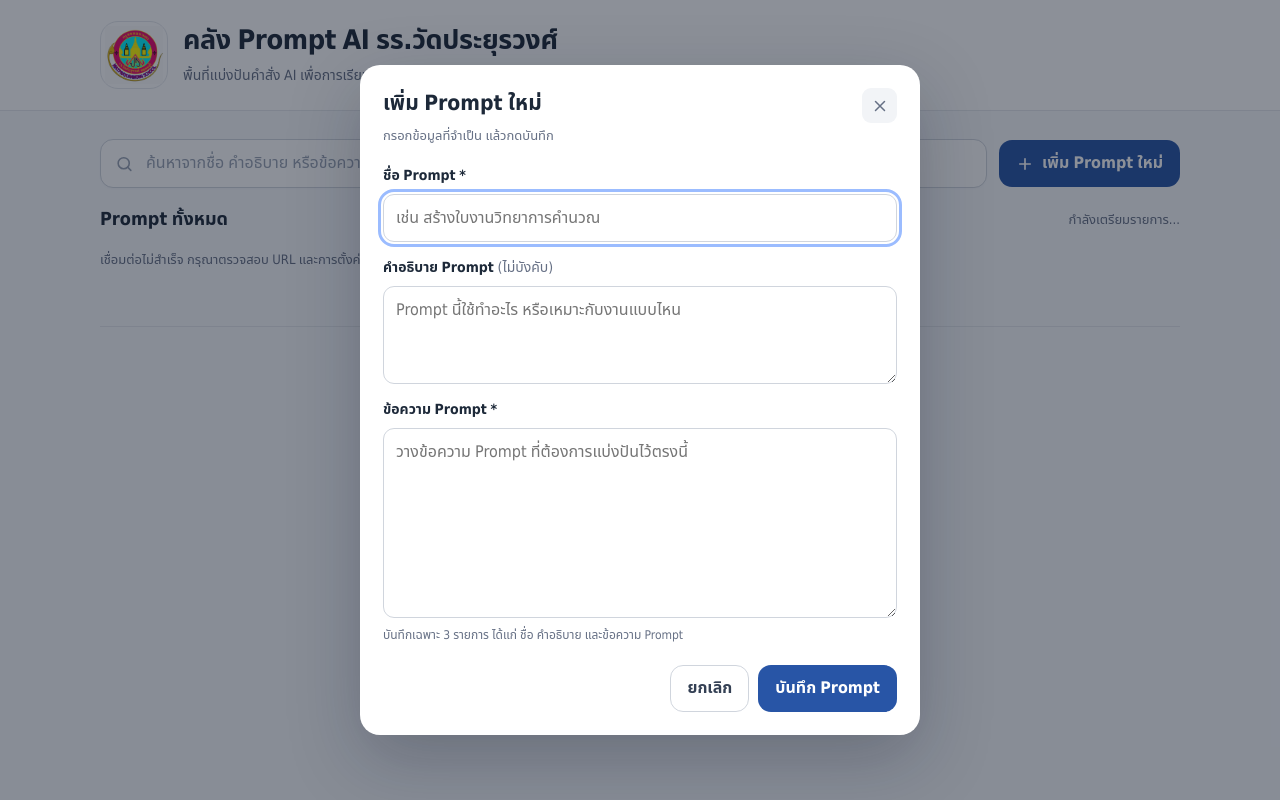
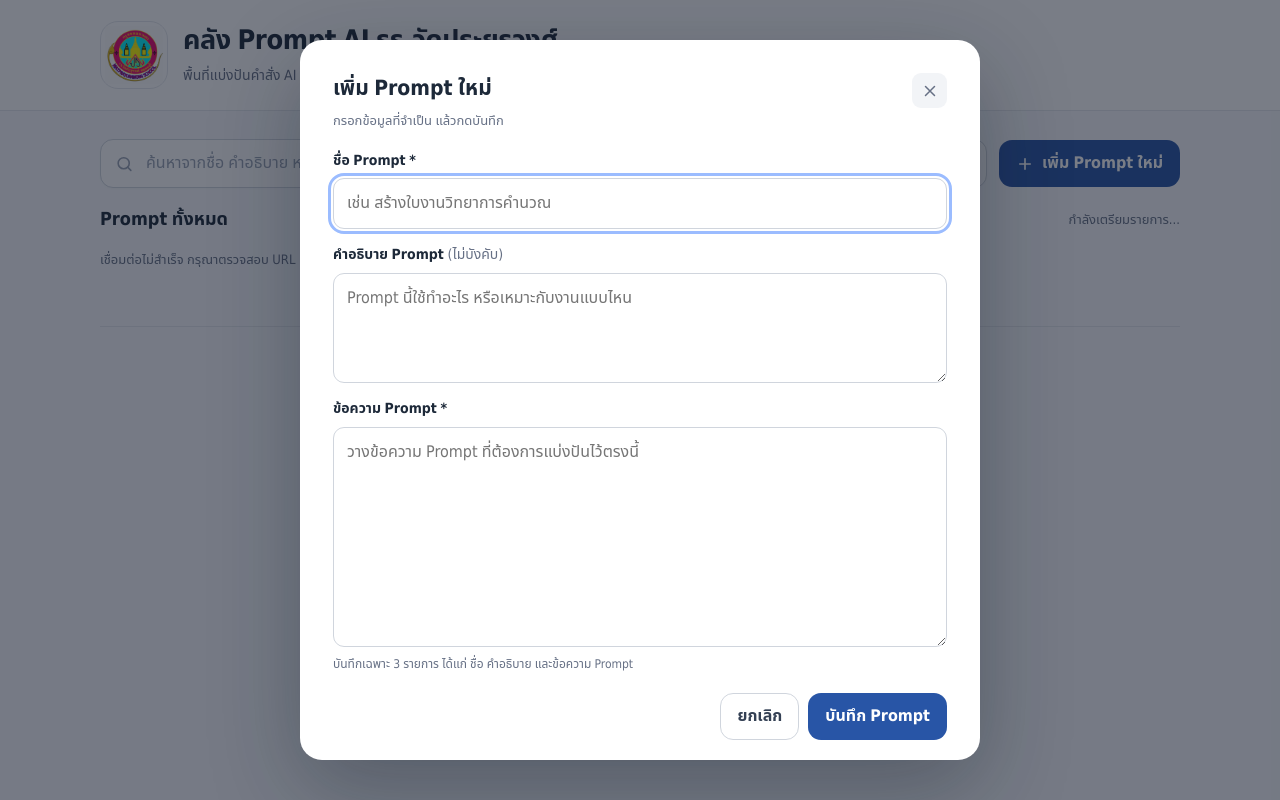
Before and after one commit to KruJirapon/prompt-ai-wat-prayurawong, a plain HTML site: page index.html in a window 1280 px wide. Both pictures are taken after a click on the button "เพิ่ม Prompt ใหม่". Drawn offline with Linux system fonts and the light colour scheme.

Commit message:
Add files via upload

```diff
--- a/index.html
+++ b/index.html
@@ -119,11 +119,48 @@
     .empty-state h3 { margin: 0 0 5px; font-size: 17px; }
     .empty-state p { margin: 0; color: var(--muted); font-size: 14px; }
     .footer-inner { padding: 18px 0 28px; border-top: 1px solid var(--line); color: var(--muted); font-size: 12px; text-align: center; }
-    .modal-backdrop { position: fixed; inset: 0; z-index: 20; display: none; align-items: center; justify-content: center; padding: 18px; background: rgba(16,24,40,.48); }
-    .modal-backdrop.open { display: flex; }
+    /* หน้าต่างเพิ่ม/แก้ไข Prompt: ใช้ Grid เพื่อจัดกึ่งกลางจออย่างสม่ำเสมอ */
+    .modal-backdrop {
+      position: fixed !important;
+      inset: 0 !important;
+      width: 100vw;
+      height: 100vh;
+      height: 100dvh;
+      z-index: 1000;
+      display: none !important;
+      place-items: center;
+      padding: max(12px, env(safe-area-inset-top)) max(12px, env(safe-area-inset-right))
+               max(12px, env(safe-area-inset-bottom)) max(12px, env(safe-area-inset-left));
+      background: rgba(16, 24, 40, .56);
+      overflow-y: auto;
+      overscroll-behavior: contain;
+    }
+    .modal-backdrop.open {
+      display: grid !important;
+    }
     .modal {
-      width: min(560px, 100%); max-height: min(90vh, 850px); overflow: auto; background: white; border-radius: 20px;
-      padding: 23px; box-shadow: 0 24px 70px rgba(16,24,40,.25);
+      position: relative;
+      width: min(680px, calc(100vw - 32px));
+      max-width: 100%;
+      max-height: min(90vh, 850px);
+      max-height: min(90dvh, 850px);
+      margin: auto;
+      overflow-x: hidden;
+      overflow-y: auto;
+      overscroll-behavior: contain;
+      background: white;
+      border: 1px solid rgba(255, 255, 255, .7);
+      border-radius: 22px;
+      padding: clamp(22px, 3vw, 32px);
+      box-shadow: 0 28px 90px rgba(16, 24, 40, .32);
+      animation: modalEnter .18s ease-out;
+    }
+    @keyframes modalEnter {
+      from { opacity: 0; transform: translateY(8px) scale(.985); }
+      to { opacity: 1; transform: translateY(0) scale(1); }
+    }
+    @media (prefers-reduced-motion: reduce) {
+      .modal { animation: none; }
     }
     .modal-header { display: flex; align-items: flex-start; justify-content: space-between; gap: 15px; margin-bottom: 19px; }
     .modal-header h2 { font-size: 21px; margin: 0; }
@@ -132,9 +169,10 @@
     .form-field { display: flex; flex-direction: column; gap: 7px; margin-bottom: 15px; }
     .form-field label { font-size: 14px; font-weight: 700; }
     .form-field .optional { color: var(--muted); font-weight: 400; }
-    .form-field input, .form-field textarea { width: 100%; border: 1px solid #d0d5dd; border-radius: 11px; padding: 11px 12px; color: var(--ink); background: white; }
-    .form-field textarea { resize: vertical; min-height: 95px; }
-    #promptField { min-height: 190px; }
+    .form-field input, .form-field textarea { width: 100%; border: 1px solid #d0d5dd; border-radius: 11px; padding: 12px 13px; color: var(--ink); background: white; }
+    .form-field input { min-height: 47px; }
+    .form-field textarea { resize: vertical; min-height: 110px; }
+    #promptField { min-height: 220px; }
     .form-hint { margin: -7px 0 14px; font-size: 12px; color: var(--muted); }
     .modal-actions { display: flex; justify-content: flex-end; gap: 9px; margin-top: 20px; }
     .toast {
@@ -159,7 +197,8 @@
       .prompt-card { padding: 16px; }
       .card-title { font-size: 16px; }
       .intro-row h2 { font-size: 16px; }
-      .modal { padding: 18px; }
+      .modal { width: calc(100vw - 24px); max-height: calc(100dvh - 24px); padding: 18px; border-radius: 18px; }
+      #promptField { min-height: 175px; }
     }
     @media (max-width: 380px) {
       .brand-copy h1 { font-size: 17px; }
```
